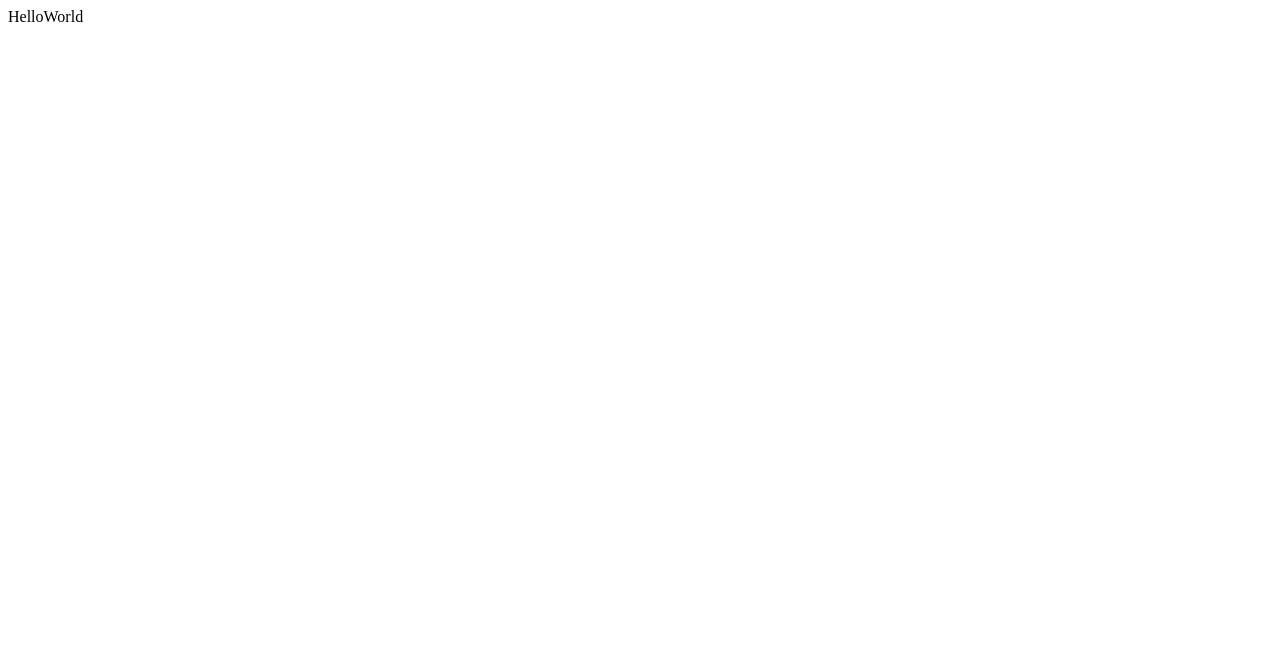
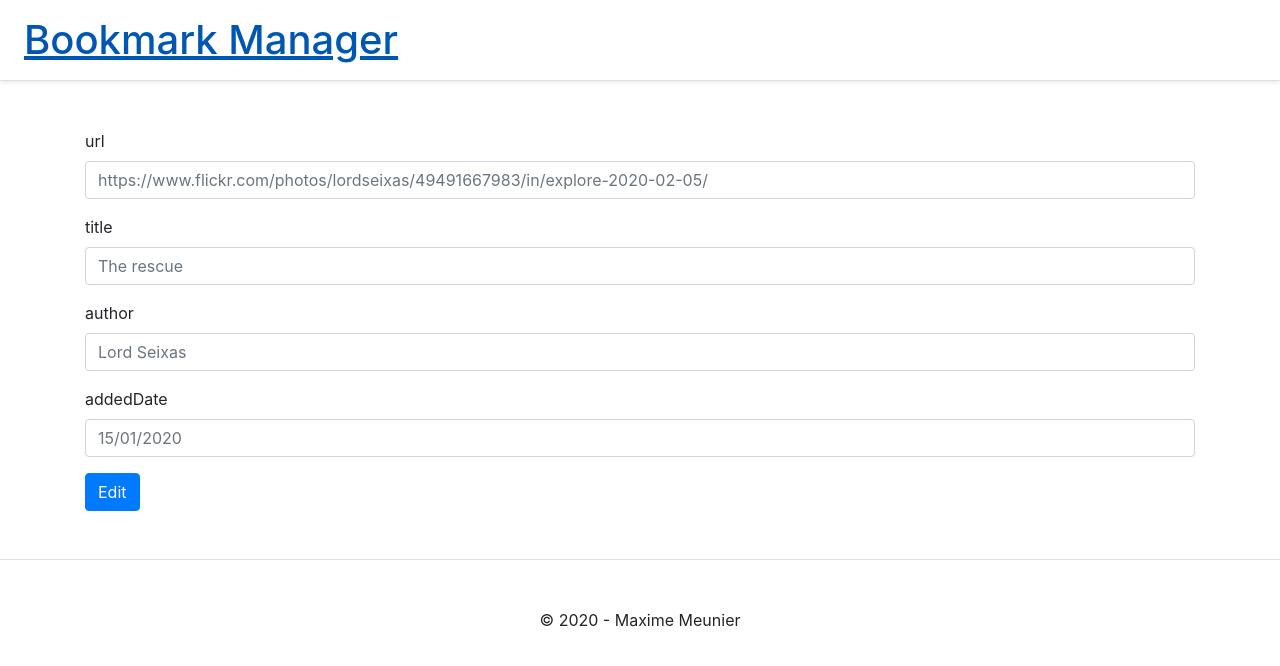
Before and after one commit to mxmeunier/bookmark-manager, a React (Vite) app: page /edit/1 in a window 1280 px wide. Shown: the top 666 px of the page. Built offline with nearby package versions, Linux system fonts and the light colour scheme.

Commit message:
first backup

```diff
--- a/package.json
+++ b/package.json
@@ -28,10 +28,12 @@
     "prettier": "^1.19.1"
   },
   "dependencies": {
-    "@frontendmasters/pet": "^1.0.3",
     "@reach/router": "^1.2.1",
+    "bootstrap": "^4.4.1",
     "react": "^16.12.0",
-    "react-dom": "^16.12.0"
+    "react-bootstrap": "^1.0.0-beta.16",
+    "react-dom": "^16.12.0",
+    "react-social-icons": "^4.1.0"
   },
   "browserslist": [
     "last 2 Chrome versions"
--- a/src/App.js
+++ b/src/App.js
@@ -1,10 +1,13 @@
 import React from "react";
 import { render } from "react-dom";
+import HomePage from "./pages/HomePage";
+
+import "bootstrap/dist/css/bootstrap.min.css";
 
 const App = () => {
   return (
     <React.StrictMode>
-      <div>HelloWorld</div>
+      <HomePage />
     </React.StrictMode>
   );
 };
--- /dev/null
+++ b/src/components/Bookmarks.js
@@ -0,0 +1,29 @@
+import React from "react";
+import { Link } from "@reach/router";
+
+const Bookmarks = ({ bookmarks, remove }) => {
+  return (
+    <div>
+      <ul className="list-group mb-4">
+        {bookmarks.map((bookmark, index) => (
+          <li key={index} className="list-group-item">
+            {`${bookmark.url} | ${bookmark.title} | ${
+              bookmark.author
+            } | ${bookmark.addedDate.toLocaleString()}`}
+            <Link to={`/edit/${index}`}>
+              <button className="btn btn-light">Edit</button>
+            </Link>
+            <button className="btn btn-danger" onClick={() => remove(index)}>
+              X
+            </button>
+          </li>
+        ))}
+      </ul>
+      <Link to={`/create`}>
+        <button className="btn btn-success">Create</button>
+      </Link>
+    </div>
+  );
+};
+
+export default Bookmarks;
--- /dev/null
+++ b/src/components/InputForm.js
@@ -0,0 +1,19 @@
+import React from "react";
+
+const InputForm = ({ name, placeholder, handler }) => {
+  var inputName = `input-${placeholder}`;
+  return (
+    <div className="form-group">
+      <label htmlFor={inputName}>{name}</label>
+      <input
+        id={inputName}
+        name={name}
+        className="form-control"
+        placeholder={placeholder}
+        onChange={handler}
+      />
+    </div>
+  );
+};
+
+export default InputForm;
--- /dev/null
+++ b/src/pages/EditBookmark.js
@@ -0,0 +1,41 @@
+import React from "react";
+import InputForm from "../components/InputForm";
+
+const EditBookmark = ({ index = 0, get, update }) => {
+  var bookmark = get(index);
+  // Makes bookmark Object iterable with key/value
+  var tupleBookmark = [];
+  for (let property in bookmark) {
+    tupleBookmark.push([property, bookmark[property]]);
+  }
+
+  function handleChange(e) {
+    var target = e.target;
+    var name = target.name;
+    var value = target.value;
+    bookmark = Object.assign(bookmark, { [name]: value });
+  }
+
+  return (
+    <form>
+      {tupleBookmark.map((tuple, index) => {
+        return (
+          <InputForm
+            key={index}
+            name={tuple[0]}
+            placeholder={tuple[1]}
+            handler={handleChange}
+          />
+        );
+      })}
+      <button
+        onClick={() => update(index, bookmark)}
+        className="btn btn-primary"
+      >
+        Edit
+      </button>
+    </form>
+  );
+};
+
+export default EditBookmark;
--- /dev/null
+++ b/src/pages/Footer.js
@@ -0,0 +1,13 @@
+import React from "react";
+
+const Footer = () => {
+  return (
+    <footer className="pt-4 my-md-5 pt-md-5 border-top">
+      <div className="row">
+        <div className="col-1 col-md text-center">© 2020 - Maxime Meunier</div>
+      </div>
+    </footer>
+  );
+};
+
+export default Footer;
--- /dev/null
+++ b/src/pages/Header.js
@@ -0,0 +1,16 @@
+import React from "react";
+import { Link } from "@reach/router";
+
+const Header = () => {
+  return (
+    <header>
+      <Link to="/">
+        <div className="d-flex flex-column flex-md-row align-items-center p-3 px-md-4 mb-3 bg-white border-bottom shadow-sm">
+          <h1 className="my-0 mr-md-auto">Bookmark Manager</h1>
+        </div>
+      </Link>
+    </header>
+  );
+};
+
+export default Header;
--- /dev/null
+++ b/src/pages/HomePage.js
@@ -0,0 +1,56 @@
+import React, { useState } from "react";
+import { Router } from "@reach/router";
+import EditBookmark from "./EditBookmark";
+import Header from "./Header";
+import Bookmarks from "../components/Bookmarks";
+import Footer from "./Footer";
+import getLinks from "../services/mock-links";
+
+const HomePage = () => {
+  var [bookmarks, setBookmarks] = useState(getLinks());
+  // const [currentPage, setCurrentPage] = useState(1);
+  // const [BookmarksPerPage, setBookmarksPerPage] = useState(10);
+
+  function getBookmark(index) {
+    return bookmarks[index];
+  }
+
+  function addBookmark(bookmark) {
+    bookmarks.push(bookmark);
+  }
+
+  function removeBookmark(index) {
+    if (bookmarks.length == 1) return setBookmarks([]);
+    return setBookmarks(bookmarks.splice(index - 1));
+  }
+
+  function updateBookmark({ index, bookmark }) {
+    var [updateBookmarks] = [...bookmarks];
+    updateBookmarks[index] = bookmark;
+  }
+
+  return (
+    <div>
+      <Header />
+      <div className="container mt-5">
+        <Router>
+          <Bookmarks
+            path="/"
+            bookmarks={bookmarks}
+            remove={removeBookmark}
+            add={addBookmark}
+          />
+          {/* I'm using the array index instead of the usual id in real app CRUD */}
+          <EditBookmark
+            path="/edit/:index"
+            get={getBookmark}
+            update={updateBookmark}
+          />
+        </Router>
+      </div>
+      <Footer />
+    </div>
+  );
+};
+
+export default HomePage;
--- /dev/null
+++ b/src/services/mock-links.js
@@ -0,0 +1,47 @@
+// var linkObject = {
+//   url: null,
+//   title: null,
+//   author: null,
+//   addedDate: null
+// };
+
+// var videoObject = Object.assign(Object.create(linkObject), {
+//   with: null,
+//   height: null,
+//   duration: null
+// });
+
+// var imageObject = Object.assign(Object.create(linkObject), {
+//   with: null,
+//   height: null
+// });
+
+// function createLink({ url, title, author, addedDate }) {
+//   return {
+//     url: url,
+//     title: title,
+//     author: author,
+//     addedDate: addedDate
+//   };
+// }
+
+var mockVideo = {
+  url: "https://vimeo.com/241891603",
+  title: "Bon Voyage",
+  author: "Fabio Friedli",
+  addedDate: "08/11/2017"
+};
+
+var mockImage = {
+  url:
+    "https://www.flickr.com/photos/lordseixas/49491667983/in/explore-2020-02-05/",
+  title: "The rescue",
+  author: "Lord Seixas",
+  addedDate: "15/01/2020"
+};
+
+function mockLinks() {
+  return [mockVideo, mockImage];
+}
+
+export default mockLinks;
```
Also changed, not shown: 1 other file (tests, documents, lock files or other folders).
